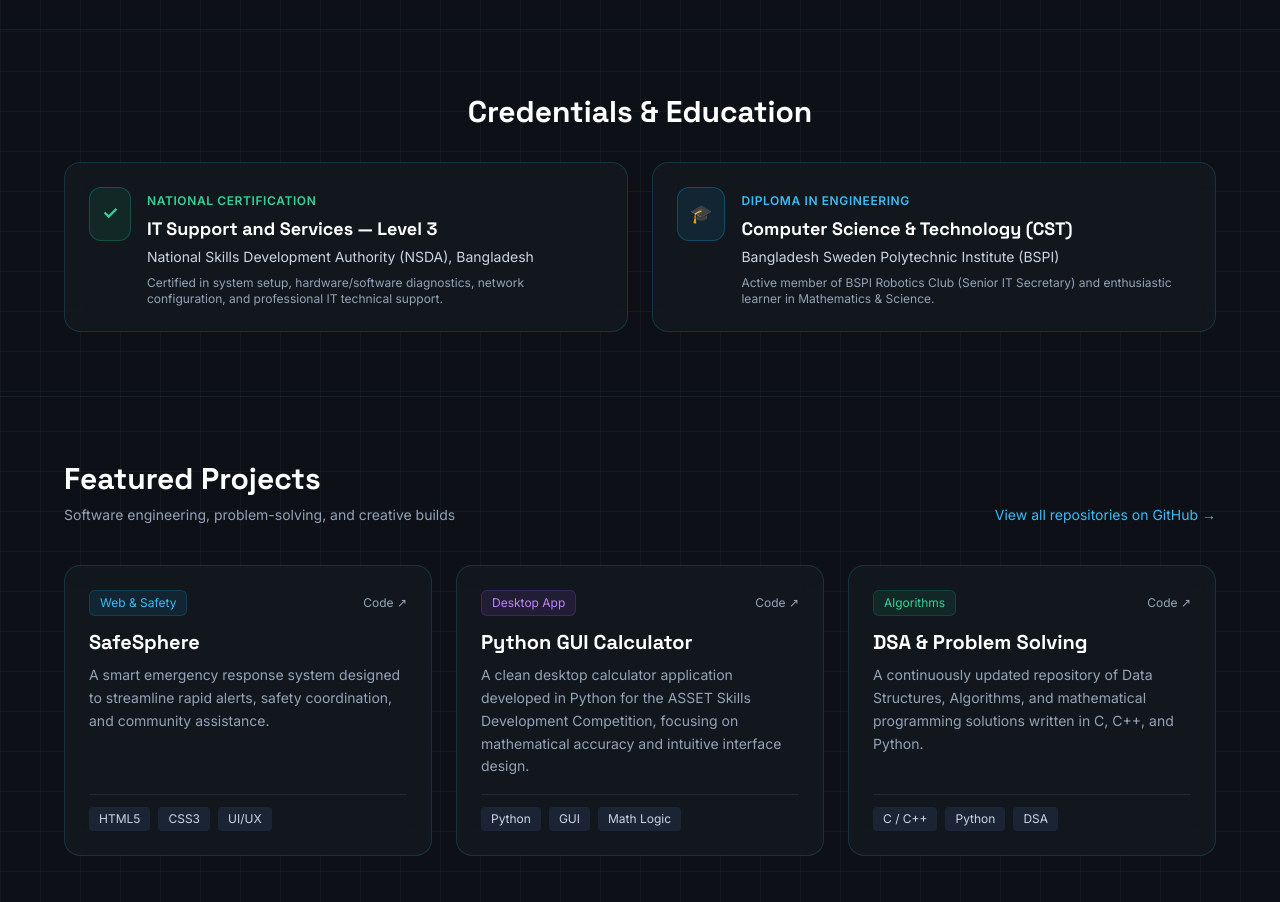
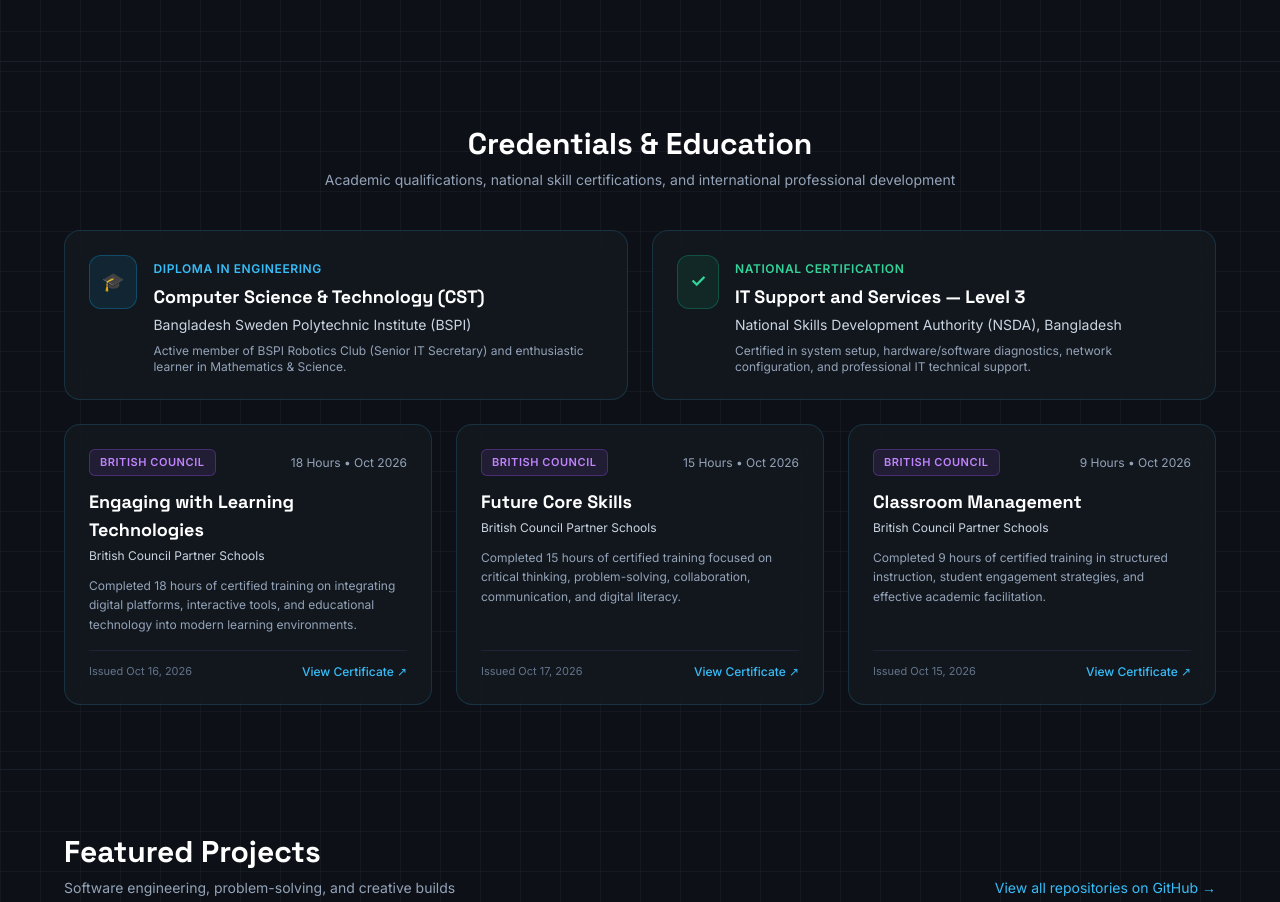
Before and after one commit to Saom0323/Saom0323.github.io, a plain HTML site: page index.html in a window 1280 px wide. Shown: the part 1489-2391 px from the top of the page. Drawn offline with nearby package versions, Linux system fonts and the light colour scheme.

Commit message:
Add files via upload

```diff
--- a/index.html
+++ b/index.html
@@ -117,14 +117,13 @@
 
           <!-- Photo Container -->
           <div class="relative w-full h-full rounded-full overflow-hidden bg-[#161B22] border-4 border-[#0D1117] shadow-2xl">
-            <!-- Tomar photo file-tar nam 'profile.jpg' diye same folder-e rakhbe -->
             <img
               src="./profile.jpg"
               alt="Sunjida Jannat Saom"
               class="w-full h-full object-cover object-top"
               onerror="this.style.display='none'; document.getElementById('avatar-fallback').style.display='flex';"
             />
-            <!-- Fallback Avatar (Jodi profile.jpg file na thake) -->
+            <!-- Fallback Avatar -->
             <div id="avatar-fallback" style="display:none;" class="w-full h-full flex-col items-center justify-center bg-gradient-to-br from-slate-800 to-slate-900 text-center p-6">
               <span class="text-5xl font-heading font-bold gradient-text mb-2">SJS</span>
               <span class="text-xs text-slate-400">Rename your photo to <code>profile.jpg</code></span>
@@ -204,8 +203,8 @@
           <p class="text-xs text-slate-400">Remote Graphic Design, Animation & AI Visuals</p>
         </div>
         <div class="glass-card p-5 rounded-2xl">
-          <div class="text-amber-400 text-2xl font-bold font-heading mb-1">NSDA Level 3</div>
-          <p class="text-xs text-slate-400">Certified in IT Support & Services</p>
+          <div class="text-amber-400 text-2xl font-bold font-heading mb-1">NSDA & British Council</div>
+          <p class="text-xs text-slate-400">Certified in IT Support, EdTech & Core Skills</p>
         </div>
       </div>
     </div>
@@ -266,11 +265,29 @@
   <!-- Certifications & Education -->
   <section id="certifications" class="py-16 px-6 border-t border-slate-800/60">
     <div class="max-w-6xl mx-auto">
-      <h2 class="text-2xl md:text-3xl font-bold text-white mb-8 text-center">Credentials & Education</h2>
-      <div class="grid md:grid-cols-2 gap-6">
+      <div class="text-center mb-10">
+        <h2 class="text-2xl md:text-3xl font-bold text-white mb-2">Credentials & Education</h2>
+        <p class="text-slate-400 text-sm">Academic qualifications, national skill certifications, and international professional development</p>
+      </div>
+
+      <!-- Top Row: Education & NSDA -->
+      <div class="grid md:grid-cols-2 gap-6 mb-6">
+        <!-- Academic -->
+        <div class="glass-card p-6 rounded-2xl flex items-start gap-4">
+          <div class="p-3 rounded-xl bg-sky-500/10 border border-sky-500/30 text-sky-400 font-bold text-lg shrink-0">
+            🎓
+          </div>
+          <div>
+            <span class="text-xs font-semibold uppercase tracking-wider text-sky-400">Diploma in Engineering</span>
+            <h3 class="text-lg font-bold text-white mt-1">Computer Science & Technology (CST)</h3>
+            <p class="text-sm text-slate-300 mt-1">Bangladesh Sweden Polytechnic Institute (BSPI)</p>
+            <p class="text-xs text-slate-400 mt-2">Active member of BSPI Robotics Club (Senior IT Secretary) and enthusiastic learner in Mathematics & Science.</p>
+          </div>
+        </div>
+
         <!-- NSDA Certification -->
         <div class="glass-card p-6 rounded-2xl flex items-start gap-4">
-          <div class="p-3 rounded-xl bg-emerald-500/10 border border-emerald-500/30 text-emerald-400 font-bold text-lg">
+          <div class="p-3 rounded-xl bg-emerald-500/10 border border-emerald-500/30 text-emerald-400 font-bold text-lg shrink-0">
             ✓
           </div>
           <div>
@@ -280,24 +297,83 @@
             <p class="text-xs text-slate-400 mt-2">Certified in system setup, hardware/software diagnostics, network configuration, and professional IT technical support.</p>
           </div>
         </div>
+      </div>
 
-        <!-- Academic -->
-        <div class="glass-card p-6 rounded-2xl flex items-start gap-4">
-          <div class="p-3 rounded-xl bg-sky-500/10 border border-sky-500/30 text-sky-400 font-bold text-lg">
-            🎓
+      <!-- Bottom Row: 3 British Council Certifications -->
+      <div class="grid md:grid-cols-3 gap-6">
+        <!-- British Council 1 -->
+        <div class="glass-card p-6 rounded-2xl flex flex-col justify-between">
+          <div>
+            <div class="flex items-center justify-between gap-2 mb-3">
+              <span class="px-2.5 py-1 text-[11px] font-semibold uppercase tracking-wider rounded-md bg-purple-500/10 text-purple-400 border border-purple-500/30">
+                British Council
+              </span>
+              <span class="text-xs text-slate-400">18 Hours • Oct 2026</span>
+            </div>
+            <h3 class="text-lg font-bold text-white mb-1">Engaging with Learning Technologies</h3>
+            <p class="text-xs text-slate-300 mb-3">British Council Partner Schools</p>
+            <p class="text-xs text-slate-400 leading-relaxed mb-4">
+              Completed 18 hours of certified training on integrating digital platforms, interactive tools, and educational technology into modern learning environments.
+            </p>
           </div>
+          <div class="pt-3 border-t border-slate-800/80 flex items-center justify-between">
+            <span class="text-[11px] text-slate-500">Issued Oct 16, 2026</span>
+            <button onclick="openCertModal('Engaging with Learning Technologies (18 Hours)', './cert-learning-tech.png')" class="text-xs font-medium text-sky-400 hover:text-sky-300 transition">
+              View Certificate ↗
+            </button>
+          </div>
+        </div>
+
+        <!-- British Council 2 -->
+        <div class="glass-card p-6 rounded-2xl flex flex-col justify-between">
           <div>
-            <span class="text-xs font-semibold uppercase tracking-wider text-sky-400">Diploma in Engineering</span>
-            <h3 class="text-lg font-bold text-white mt-1">Computer Science & Technology (CST)</h3>
-            <p class="text-sm text-slate-300 mt-1">Bangladesh Sweden Polytechnic Institute (BSPI)</p>
-            <p class="text-xs text-slate-400 mt-2">Active member of BSPI Robotics Club (Senior IT Secretary) and enthusiastic learner in Mathematics & Science.</p>
+            <div class="flex items-center justify-between gap-2 mb-3">
+              <span class="px-2.5 py-1 text-[11px] font-semibold uppercase tracking-wider rounded-md bg-purple-500/10 text-purple-400 border border-purple-500/30">
+                British Council
+              </span>
+              <span class="text-xs text-slate-400">15 Hours • Oct 2026</span>
+            </div>
+            <h3 class="text-lg font-bold text-white mb-1">Future Core Skills</h3>
+            <p class="text-xs text-slate-300 mb-3">British Council Partner Schools</p>
+            <p class="text-xs text-slate-400 leading-relaxed mb-4">
+              Completed 15 hours of certified training focused on critical thinking, problem-solving, collaboration, communication, and digital literacy.
+            </p>
+          </div>
+          <div class="pt-3 border-t border-slate-800/80 flex items-center justify-between">
+            <span class="text-[11px] text-slate-500">Issued Oct 17, 2026</span>
+            <button onclick="openCertModal('Future Core Skills (15 Hours)', './cert-future-skills.png')" class="text-xs font-medium text-sky-400 hover:text-sky-300 transition">
+              View Certificate ↗
+            </button>
+          </div>
+        </div>
+
+        <!-- British Council 3 -->
+        <div class="glass-card p-6 rounded-2xl flex flex-col justify-between">
+          <div>
+            <div class="flex items-center justify-between gap-2 mb-3">
+              <span class="px-2.5 py-1 text-[11px] font-semibold uppercase tracking-wider rounded-md bg-purple-500/10 text-purple-400 border border-purple-500/30">
+                British Council
+              </span>
+              <span class="text-xs text-slate-400">9 Hours • Oct 2026</span>
+            </div>
+            <h3 class="text-lg font-bold text-white mb-1">Classroom Management</h3>
+            <p class="text-xs text-slate-300 mb-3">British Council Partner Schools</p>
+            <p class="text-xs text-slate-400 leading-relaxed mb-4">
+              Completed 9 hours of certified training in structured instruction, student engagement strategies, and effective academic facilitation.
+            </p>
+          </div>
+          <div class="pt-3 border-t border-slate-800/80 flex items-center justify-between">
+            <span class="text-[11px] text-slate-500">Issued Oct 15, 2026</span>
+            <button onclick="openCertModal('Classroom Management (9 Hours)', './cert-classroom-mgmt.png')" class="text-xs font-medium text-sky-400 hover:text-sky-300 transition">
+              View Certificate ↗
+            </button>
           </div>
         </div>
       </div>
     </div>
   </section>
 
-  <!-- Projects Section (Easy to Add More Projects!) -->
+  <!-- Projects Section -->
   <section id="projects" class="py-16 px-6 border-t border-slate-800/60">
     <div class="max-w-6xl mx-auto">
       <div class="flex flex-col md:flex-row md:items-end justify-between mb-10 gap-4">
@@ -370,26 +446,6 @@
           </div>
         </article>
 
-        <!-- ============================================================
-        NOTUN PROJECT ADD KORAR TEMPLATE (Future-e eta copy-paste korbe):
-        <article class="glass-card rounded-2xl overflow-hidden flex flex-col justify-between p-6">
-          <div>
-            <div class="flex items-center justify-between mb-3">
-              <span class="px-2.5 py-1 text-xs rounded-md bg-sky-500/10 text-sky-400 border border-sky-500/20">Category</span>
-              <a href="PROJECT_GITHUB_LINK" target="_blank" class="text-xs text-slate-400 hover:text-white">Code ↗</a>
-            </div>
-            <h3 class="text-xl font-bold text-white mb-2">Project Title</h3>
-            <p class="text-sm text-slate-400 leading-relaxed mb-4">
-              Project-er choto description ekhane likhbe.
-            </p>
-          </div>
-          <div class="flex flex-wrap gap-2 pt-3 border-t border-slate-800">
-            <span class="text-xs text-slate-300 bg-slate-800/80 px-2.5 py-1 rounded">Tech 1</span>
-            <span class="text-xs text-slate-300 bg-slate-800/80 px-2.5 py-1 rounded">Tech 2</span>
-          </div>
-        </article>
-        ============================================================ -->
-
       </div>
     </div>
   </section>
@@ -415,7 +471,26 @@
     </div>
   </footer>
 
-  <!-- Letter-by-Letter Typewriter Animation Script -->
+  <!-- Certificate Preview Modal -->
+  <div id="cert-modal" class="fixed inset-0 z-50 hidden items-center justify-center bg-black/80 backdrop-blur-sm p-4" onclick="closeCertModal()">
+    <div class="relative max-w-3xl w-full bg-[#161B22] border border-slate-700 rounded-2xl p-4 sm:p-6 shadow-2xl" onclick="event.stopPropagation()">
+      <div class="flex items-center justify-between pb-3 mb-4 border-b border-slate-800">
+        <h3 id="cert-modal-title" class="text-base sm:text-lg font-bold text-white">Certificate Preview</h3>
+        <button onclick="closeCertModal()" class="text-slate-400 hover:text-white text-xl leading-none px-2">&times;</button>
+      </div>
+      <div class="bg-[#0D1117] rounded-xl overflow-hidden flex items-center justify-center min-h-[260px] border border-slate-800">
+        <img id="cert-modal-img" src="" alt="Certificate Preview" class="max-h-[70vh] w-auto object-contain"
+             onerror="this.style.display='none'; document.getElementById('cert-modal-fallback').style.display='block';" />
+        <div id="cert-modal-fallback" style="display:none;" class="p-8 text-center">
+          <p class="text-sm text-slate-300 font-medium mb-1">British Council Partner Schools — Certificate of Completion</p>
+          <p class="text-xs text-slate-400">Awarded to <strong class="text-white">Sunjeda Jannat Saom</strong> • Signed by Ben Maguire-Boyle (Director Schools, British Council)</p>
+          <p class="text-[11px] text-sky-400 mt-3">Tip: Save the certificate image in your portfolio folder to enable full visual preview here.</p>
+        </div>
+      </div>
+    </div>
+  </div>
+
+  <!-- Scripts: Typewriter Animation & Certificate Modal -->
   <script>
     const fullName = "Sunjida Jannat Saom";
     const roles = [
@@ -473,6 +548,27 @@
       }
     }
 
+    function openCertModal(title, imgSrc) {
+      const modal = document.getElementById("cert-modal");
+      const modalTitle = document.getElementById("cert-modal-title");
+      const modalImg = document.getElementById("cert-modal-img");
+      const modalFallback = document.getElementById("cert-modal-fallback");
+
+      modalTitle.textContent = title;
+      modalFallback.style.display = "none";
+      modalImg.style.display = "block";
+      modalImg.src = imgSrc;
+
+      modal.classList.remove("hidden");
+      modal.classList.add("flex");
+    }
+
+    function closeCertModal() {
+      const modal = document.getElementById("cert-modal");
+      modal.classList.add("hidden");
+      modal.classList.remove("flex");
+    }
+
     window.addEventListener("DOMContentLoaded", () => {
       setTimeout(typeName, 300);
     });
```
